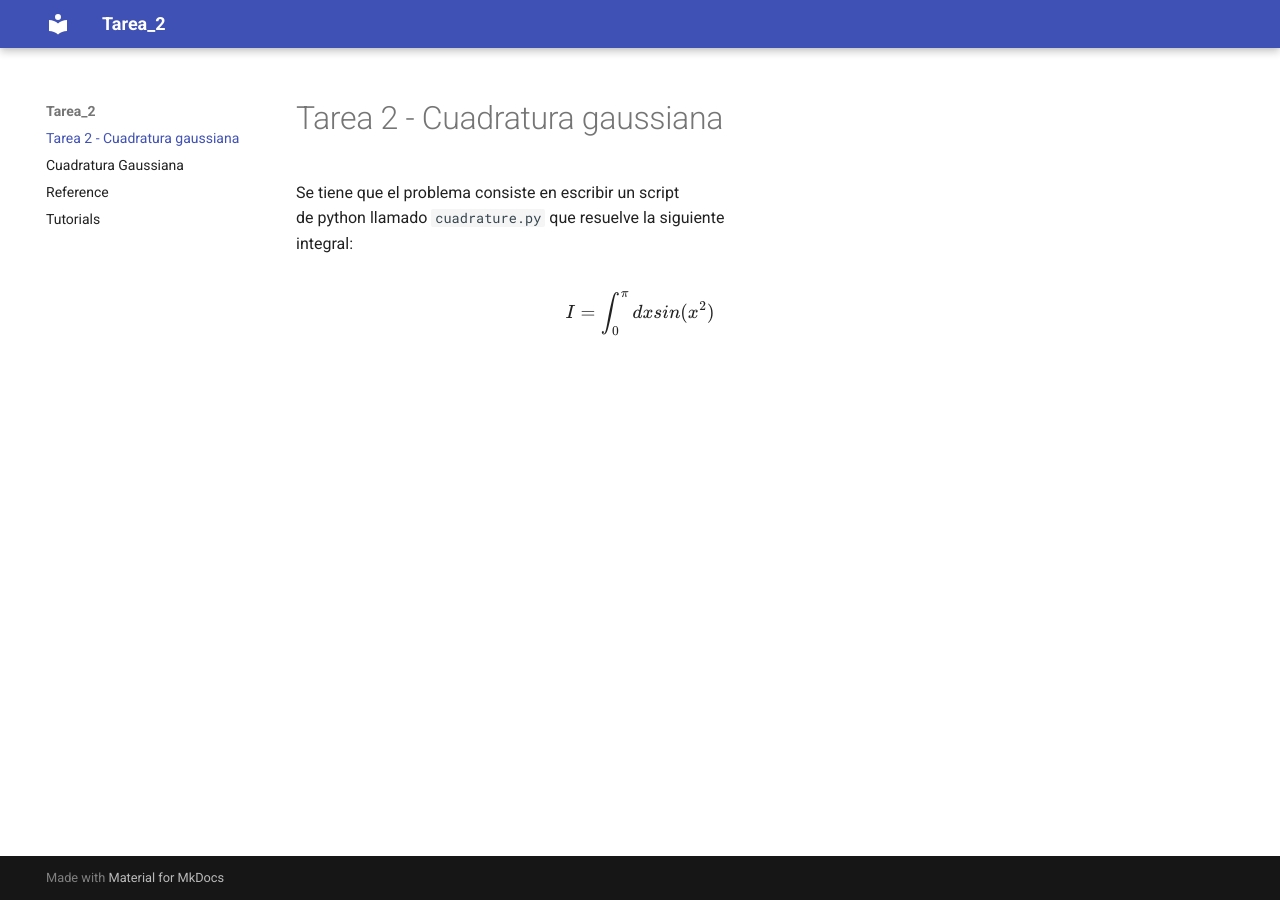
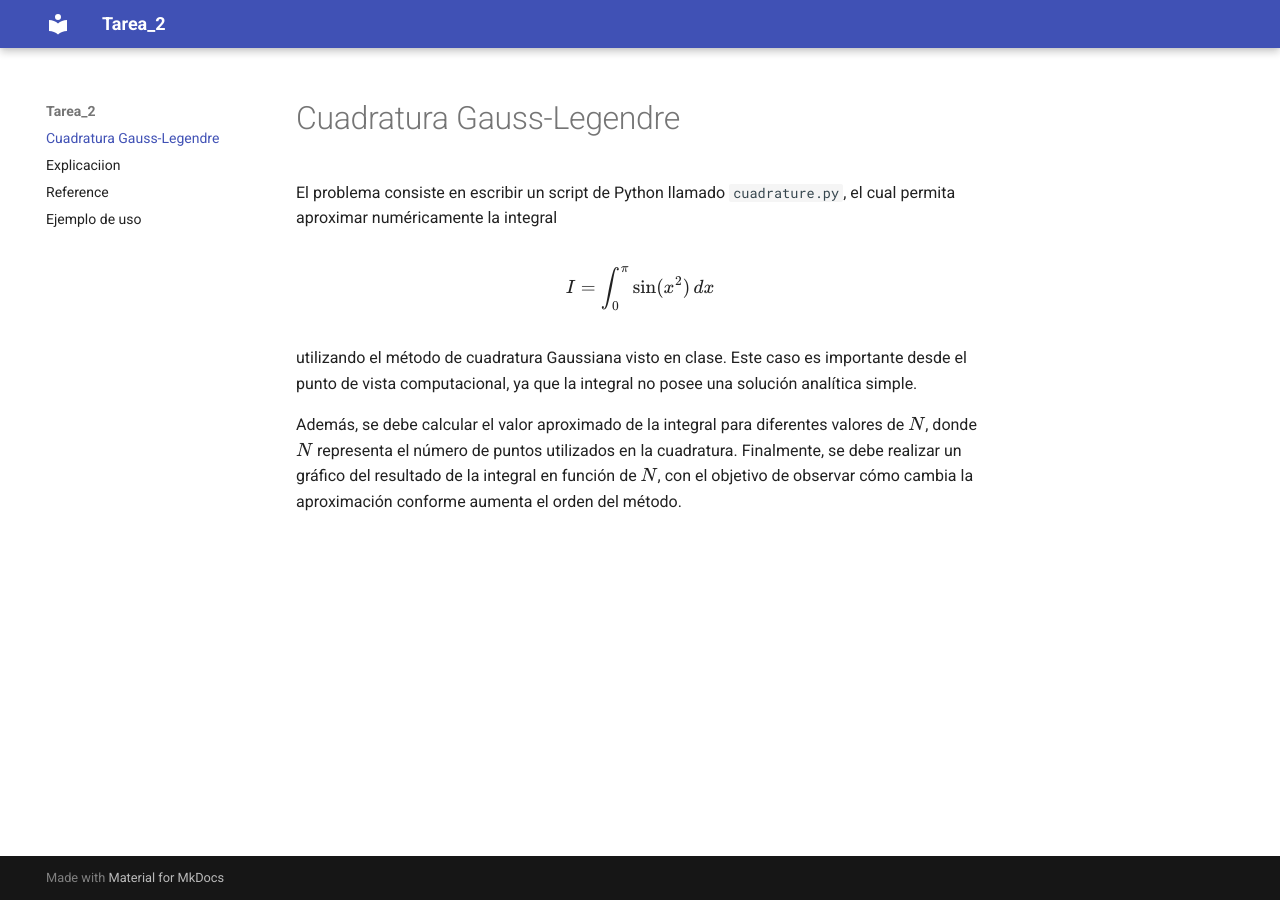
Before and after one commit to Argom23/Tarea_2_Computacional, an MkDocs documentation site: the page built from docs/index.md, in a window 1280 px wide. Built offline with MkDocs 1.6.1 and Material for MkDocs 9.7.7, drawn with Linux system fonts in a browser that asks for light colours.

Commit message:
Completede documentation and \docs files done

```diff
--- a/docs/explanation.md
+++ b/docs/explanation.md
@@ -1,4 +1,5 @@
-# Cuadratura Gaussiana
+# Explicaciion
+## Explicaion de Cuadratura Guaussiana
 La idea principal está dada por
 
 \begin{align}
--- a/docs/index.md
+++ b/docs/index.md
@@ -1,9 +1,18 @@
-# Tarea 2 - Cuadratura gaussiana
+# Cuadratura Gauss-Legendre
 
-Se tiene que el problema consiste en escribir un script
-de python llamado `cuadrature.py` que resuelve la siguiente
-integral:
+El problema consiste en escribir un script de Python llamado
+`cuadrature.py`, el cual permita aproximar numéricamente la integral
 
 \begin{align}
-    I = \int^{\pi}_{0} dx sin(x^2)
+    I = \int_{0}^{\pi} \sin(x^2)\, dx
 \end{align}
+
+utilizando el método de cuadratura Gaussiana visto en clase. Este caso
+es importante desde el punto de vista computacional, ya que la integral
+no posee una solución analítica simple.
+
+Además, se debe calcular el valor aproximado de la integral para
+diferentes valores de \(N\), donde \(N\) representa el número de puntos
+utilizados en la cuadratura. Finalmente, se debe realizar un gráfico del
+resultado de la integral en función de \(N\), con el objetivo de observar
+cómo cambia la aproximación conforme aumenta el orden del método.
```
Also changed, not shown: other parts of docs/explanation.md (+1 -1 lines), docs/tutorials.md (+26 -0 lines), docs/Figure_1.png (added), 1 other file.
